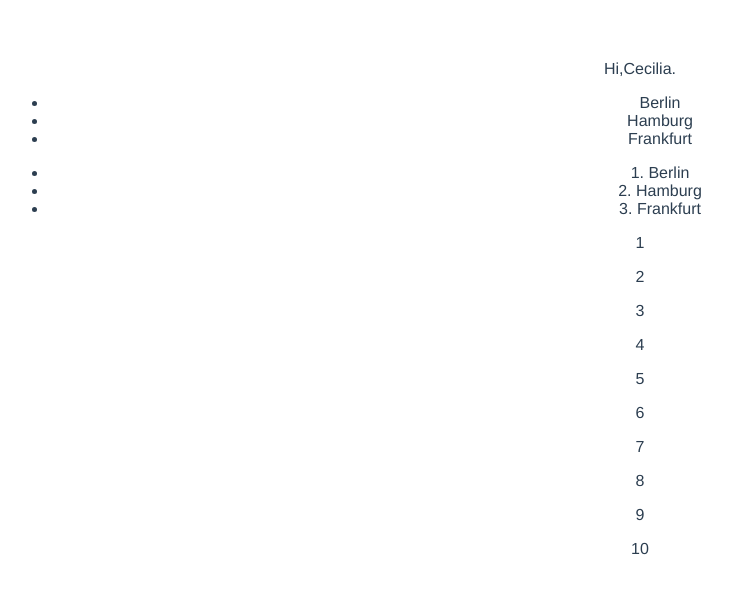
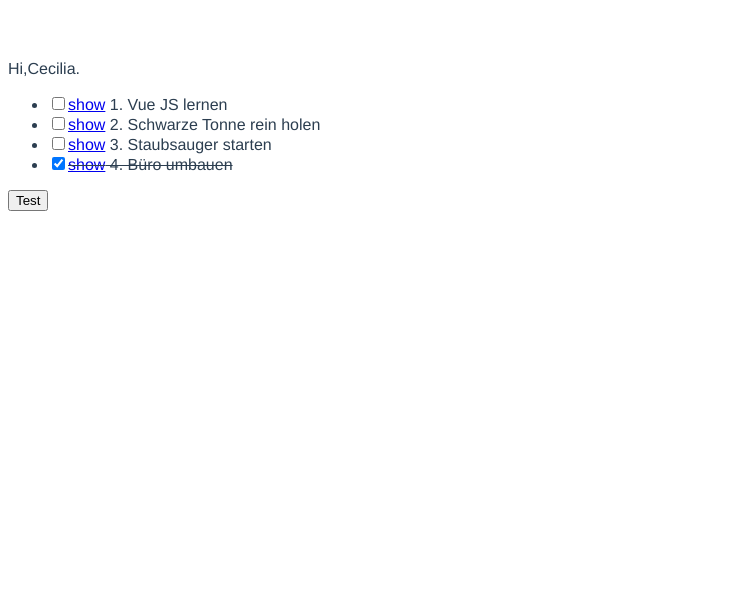
Before and after one commit to GagaSissi/just-practice-vue, a Vue app: page / in a window 1280 px wide. Shown: the top 592 px of the page, without its empty margins (0-756 px from the left). Built offline with nearby package versions, Linux system fonts and the light colour scheme.

Commit message:
v-bind und v-on

```diff
--- a/src/App.vue
+++ b/src/App.vue
@@ -2,16 +2,17 @@
   <div>
     Hi,{{ name_first }}.
     <ul>
-      <li>Berlin</li>
-      <li>Hamburg</li>
-      <li>Frankfurt</li>
-    </ul>
-    <ul>
-      <li v-for="(city, index) in cities" v-bind:key="city.id">
-        {{ ++index }}. {{ city.name }}
+      <li
+        v-for="(todo, index) in todos"
+        :key="todo.id"
+        :class="{ finishedTask: todo.finished }"
+      >
+        <input type="checkbox" :checked="todo.finished" />
+
+        <a href="'?id='+todo.id">show</a> {{ ++index }}. {{ todo.name }}
       </li>
     </ul>
-    <p v-for="n in 10" v-bind:key="n">{{ n }}</p>
+    <button @click="test">Test</button>
   </div>
 </template>
 
@@ -20,32 +21,25 @@ export default {
   name: "App",
   data: () => ({
     name_first: "Cecilia",
-    cities: [
-      { id: 1, name: "Berlin" },
-      { id: 2, name: "Hamburg" },
-      { id: 3, name: "Frankfurt" },
+    todos: [
+      { id: 1, finished: false, name: "Vue JS lernen" },
+      { id: 2, finished: false, name: "Schwarze Tonne rein holen" },
+      { id: 3, finished: false, name: "Staubsauger starten" },
+      { id: 4, finished: true, name: "Büro umbauen" },
     ],
   }),
-  computed: {
-    fullName() {
-      return this.name_first + " " + this.name_last;
-    },
-  },
 };
 </script>
 
 <style>
-.age {
-  border: 1px solid red;
-  margin: 5px;
-  padding: 10px;
+.finishedTask {
+  text-decoration: line-through;
 }
-
 #app {
   font-family: Avenir, Helvetica, Arial, sans-serif;
   -webkit-font-smoothing: antialiased;
   -moz-osx-font-smoothing: grayscale;
-  text-align: center;
+  text-align: left;
   color: #2c3e50;
   margin-top: 60px;
 }
```
